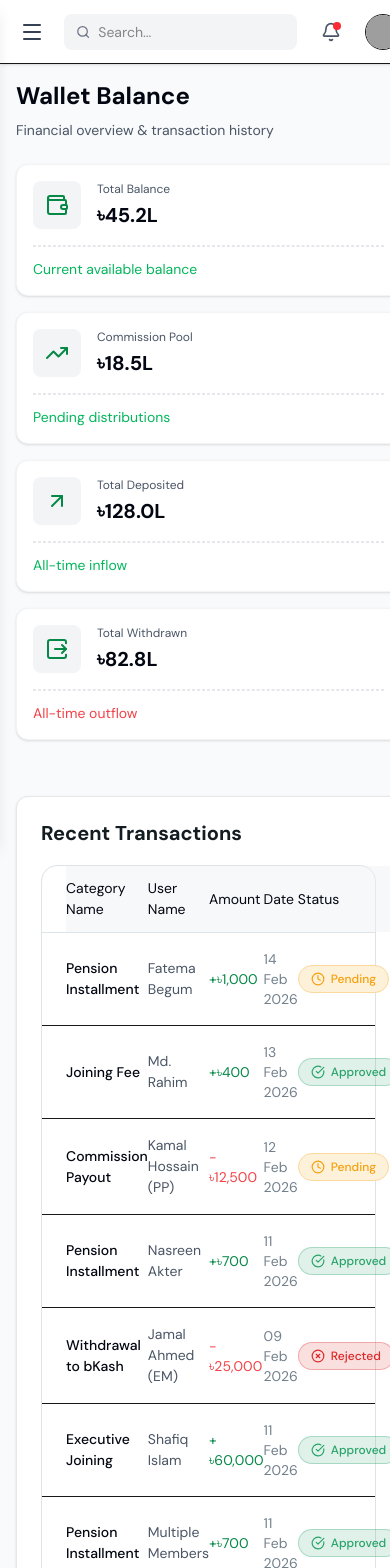
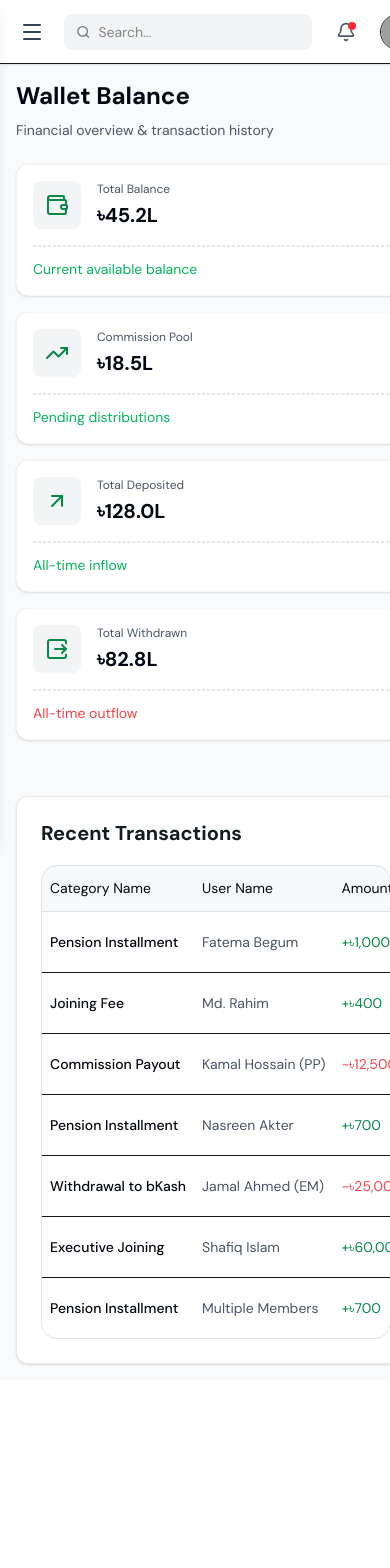
Before and after one commit to niduslab/Expro-Frontend, a Next.js app: page /admin/wallet in a window 390 px wide. Shown: the top 1568 px of the page. After the commit the page ends 1380 px from the top, so only its background shows below. Built offline with nearby package versions, Linux system fonts and the light colour scheme; grey boxes are pictures that could not be loaded; a web font is replaced by a local one.

Commit message:
fixed page responsiveness of wallet balance page

```diff
--- a/app/(auth)/admin/layout.tsx
+++ b/app/(auth)/admin/layout.tsx
@@ -18,7 +18,7 @@ export default function AdminLayout({
       <div className="flex-1 flex flex-col lg:pl-64">
         <AdminHeader onMenuClick={() => setOpen(true)} />
 
-        <main className="flex-1 p-4 md:p-6 overflow-auto container">
+        <main className="flex-1 p-4 md:p-6 overflow-hidden md:overflow-auto container">
           {children}
         </main>
       </div>
--- a/app/(auth)/admin/wallet/page.tsx
+++ b/app/(auth)/admin/wallet/page.tsx
@@ -49,10 +49,9 @@ const WalletBallance = () => {
               Financial overview & transaction history
             </p>
           </div>
-
           {/* Stats Cards */}
           <div className="w-full">
-            <div className="grid grid-cols-1 sm:grid-cols-2 lg:grid-cols-4 gap-4">
+            <div className="grid grid-cols-1 sm:grid-cols-2 lg:grid-cols-2 xl:grid-cols-4 gap-4">
               {stats.map((stat, index) => {
                 const Icon = stat.icon;
                 return (
@@ -87,8 +86,7 @@ const WalletBallance = () => {
             </div>
           </div>
 
-          {/* Transactions */}
-          <div className="w-full pt-8 sm:pt-12">
+          <div className="w-[400px] md:w-full  pt-8 sm:pt-12">
             <RecentTransactions />
           </div>
         </div>
--- a/app/(auth)/admin/wallet/recent-transactions.tsx
+++ b/app/(auth)/admin/wallet/recent-transactions.tsx
@@ -95,23 +95,24 @@ export default function RecentTransactions() {
         Recent Transactions
       </h2>
 
-      <div className="border border-[#DEE3E7] rounded-2xl">
-        <table className="w-full  ">
-          <thead className="">
-            <tr className="text-[#030712] bg-[#EBEDF066]  border-b relative left-6 border-[#DEE3E7] rounded-4xl ">
-              <th className="text-left py-3 font-normal text-[14px]  leading-[150%] tracking-[-1%] align-middle">
+      <div className="border border-[#DEE3E7]  rounded-2xl overflow-hidden min-w-0">
+        <div className="w-full overflow-x-auto ">
+          <table className="w-full min-w-max">
+            <thead>
+              <tr className="text-[#030712] bg-[#EBEDF066]  border-b relative  border-[#DEE3E7] rounded-4xl ">
+                <th className="text-left py-3 px-2 font-normal text-[14px]  leading-[150%] tracking-[-1%] align-middle">
                   Category Name
                 </th>
-              <th className="text-left py-3 font-normal text-[14px] leading-[150%] tracking-[-1%] align-middle">
+                <th className="text-left py-3 px-2 font-normal text-[14px] leading-[150%] tracking-[-1%] align-middle">
                   User Name
                 </th>
-              <th className="text-left py-3 font-normal text-[14px] leading-[150%] tracking-[-1%] align-middle">
+                <th className="text-left py-3 px-2 font-normal text-[14px] leading-[150%] tracking-[-1%] align-middle">
                   Amount
                 </th>
-              <th className="text-left py-3 font-normal text-[14px] leading-[150%] tracking-[-1%] align-middle">
+                <th className="text-left py-3 px-2 font-normal text-[14px] leading-[150%] tracking-[-1%] align-middle">
                   Date
                 </th>
-              <th className="text-left py-3 font-normal text-[14px] leading-[150%] tracking-[-1%] align-middle">
+                <th className="text-left py-3 px-2 font-normal text-[14px] leading-[150%] tracking-[-1%] align-middle">
                   Status
                 </th>
               </tr>
@@ -121,14 +122,14 @@ export default function RecentTransactions() {
               {transactions.map((tx) => (
                 <tr
                   key={tx.id}
-                className=" rounded-2xl relative left-6  border-b last:border-none border-[] hover:bg-gray-50"
+                  className=" rounded-2xl relative   border-b last:border-none border-[] hover:bg-gray-50"
                 >
-                <td className="py-4">
+                  <td className="py-4 px-2 ">
                     <p className="font-medium text-[14px] leading-[150%] tracking-[-1%] align-middle text-[#030712]">
                       {tx.category}
                     </p>
                   </td>
-                <td className="py-4">
+                  <td className="py-4 px-2">
                     <p className="font-normal text-[14px] leading-[150%] tracking-[-1%] align-middle text-[#4A5565]">
                       {" "}
                       {tx.user}
@@ -136,7 +137,7 @@ export default function RecentTransactions() {
                   </td>
 
                   <td
-                  className={`py-4 font-normal text-[14px] leading-[20px] tracking-0 align-middle ${
+                    className={`py-4 px-2 font-normal text-[14px] leading-[20px] tracking-0 align-middle ${
                       tx.amount > 0 ? "text-[#068847]" : "text-[#F14248]"
                     }`}
                   >
@@ -144,14 +145,14 @@ export default function RecentTransactions() {
                     {Math.abs(tx.amount).toLocaleString()}
                   </td>
 
-                <td className="py-4 ">
+                  <td className="py-4 px-2 ">
                     {" "}
                     <p className="font-normal text-[14px] leading-[20px] tracking-0 align-middle text-[#73808C]">
                       {tx.date}
                     </p>
                   </td>
 
-                <td className="py-4">
+                  <td className="py-4 px-2">
                     <span
                       className={`inline-flex items-center gap-1.5 px-3 py-1 rounded-full font-medium text-[12px] leading-[150%] tracking-[-1%] ${statusConfig[tx.status].style}`}
                     >
@@ -165,5 +166,6 @@ export default function RecentTransactions() {
           </table>
         </div>
       </div>
+    </div>
   );
 }
```
Lines whose indentation alone changed are shown as unchanged.
